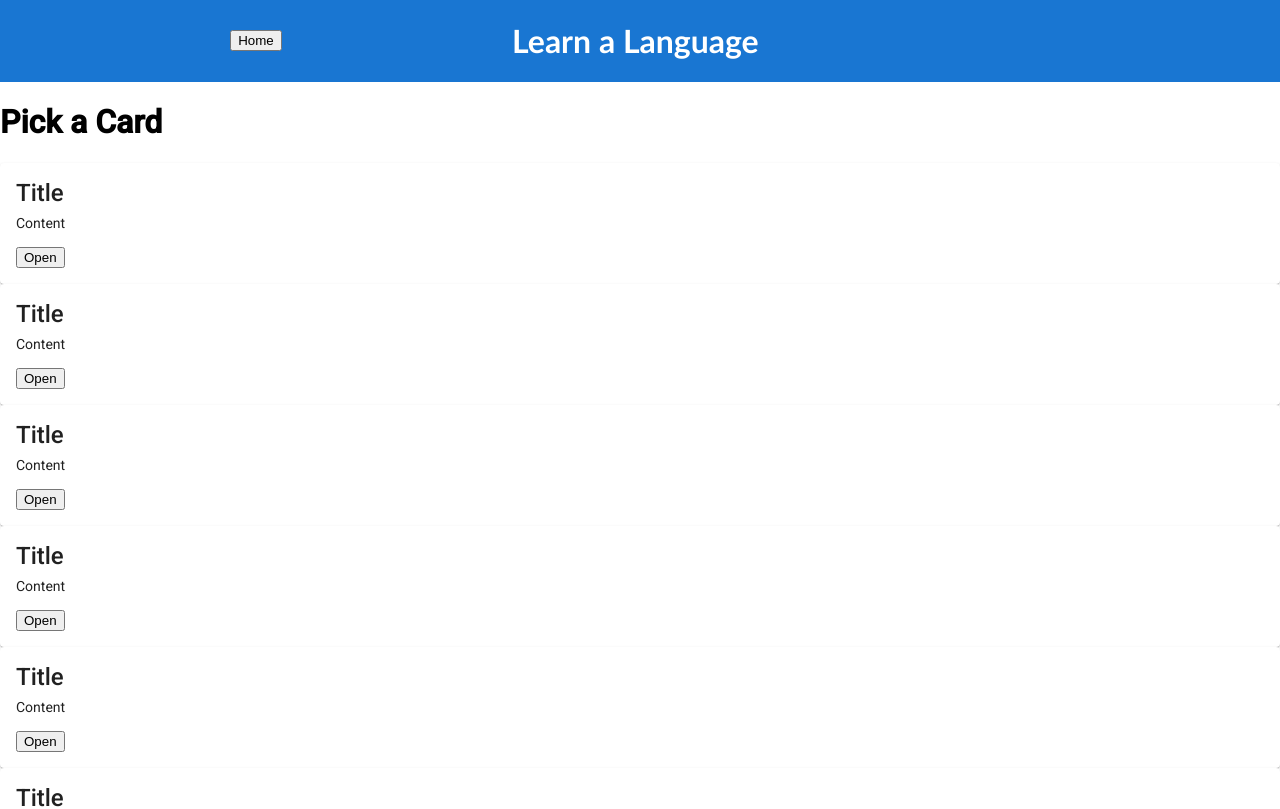
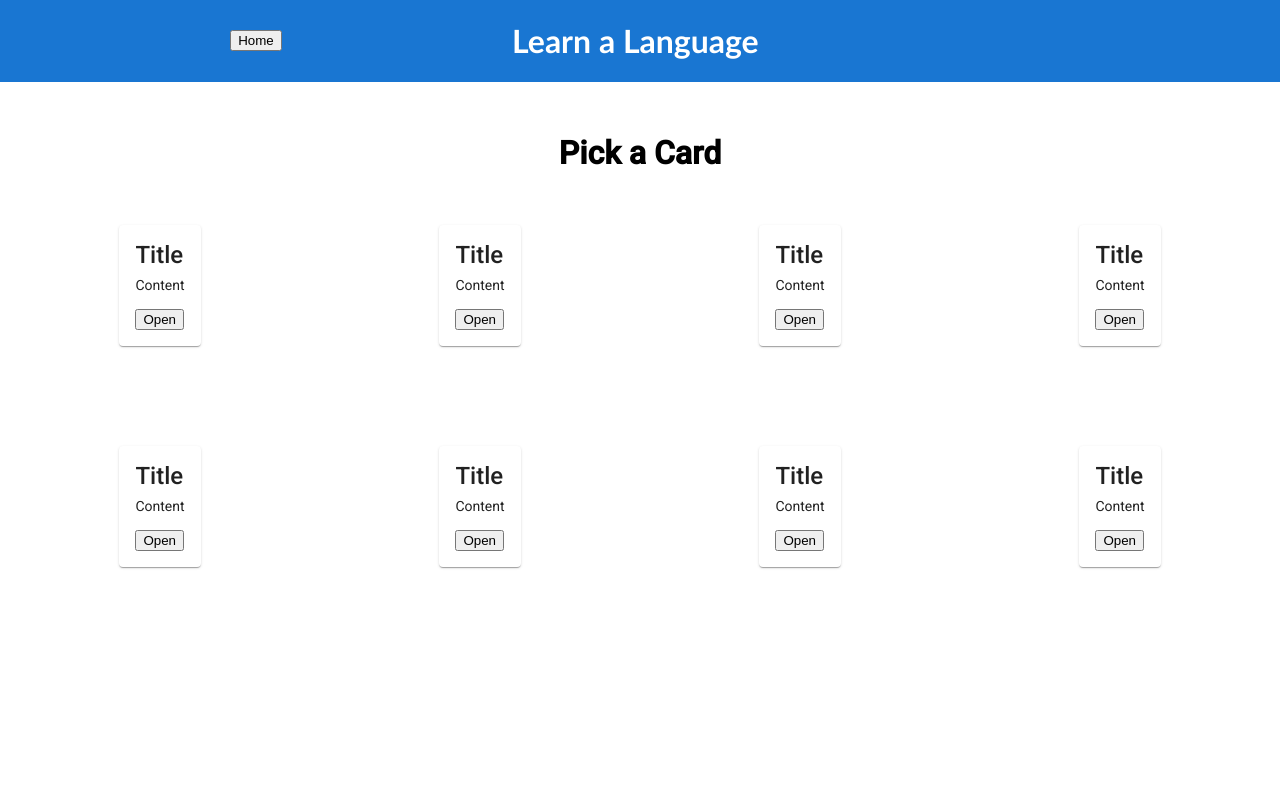
Before and after one commit to farshad-s/learn-a-lang, an Angular app: page /home/Urdu in a window 1280 px wide. Shown: the top 809 px of the page. Built offline with nearby package versions, Linux system fonts and the light colour scheme.

Commit message:
added styling for the html page

```diff
--- a/src/app/urdu/urdu.component.css
+++ b/src/app/urdu/urdu.component.css
@@ -0,0 +1,15 @@
+.title {
+  display: flex;
+  justify-content: center;
+  align-items: center;
+  height: 100px;
+}
+
+.row {
+  display: flex;
+  justify-content: space-around;
+}
+
+mat-card {
+  margin-bottom: 100px;
+}
```
